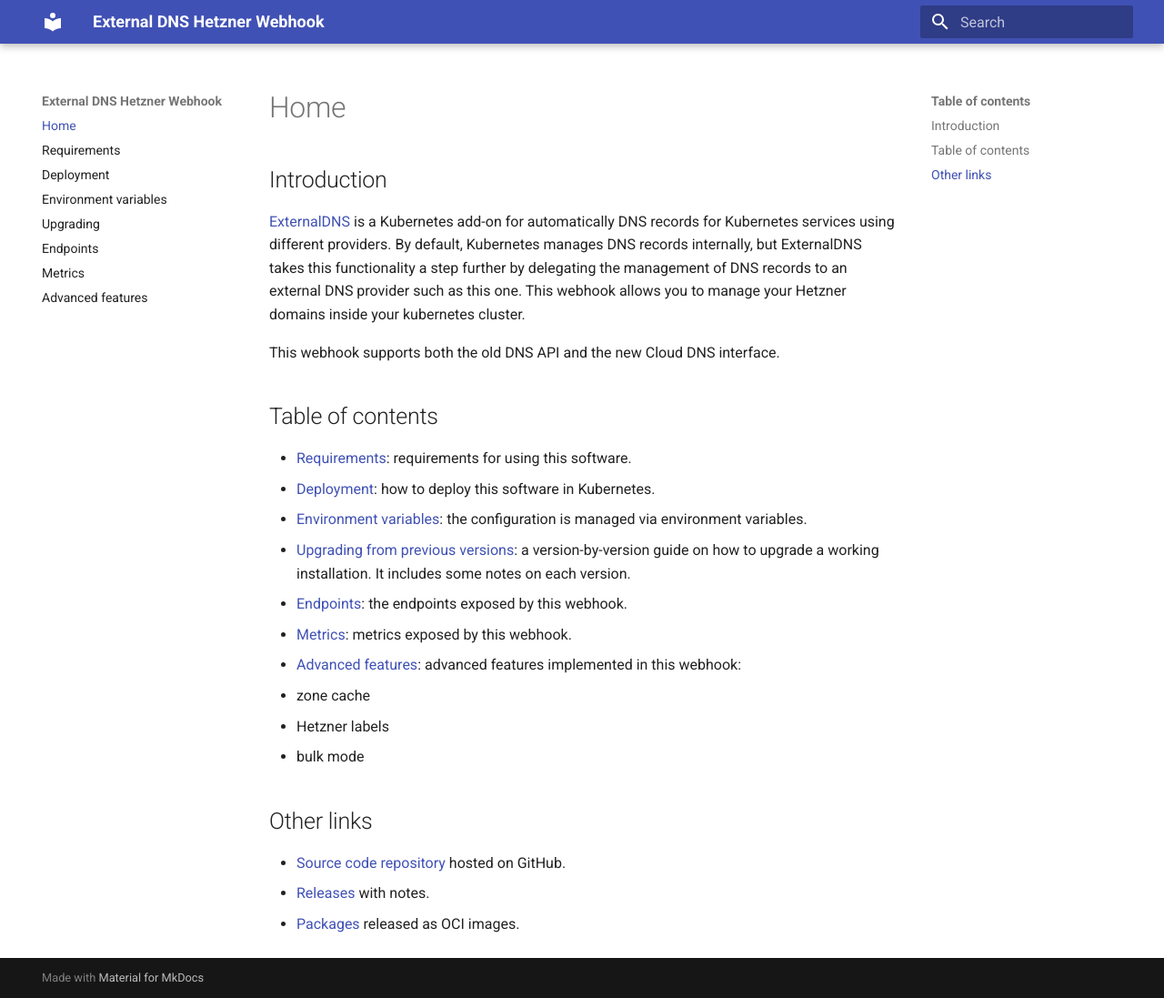
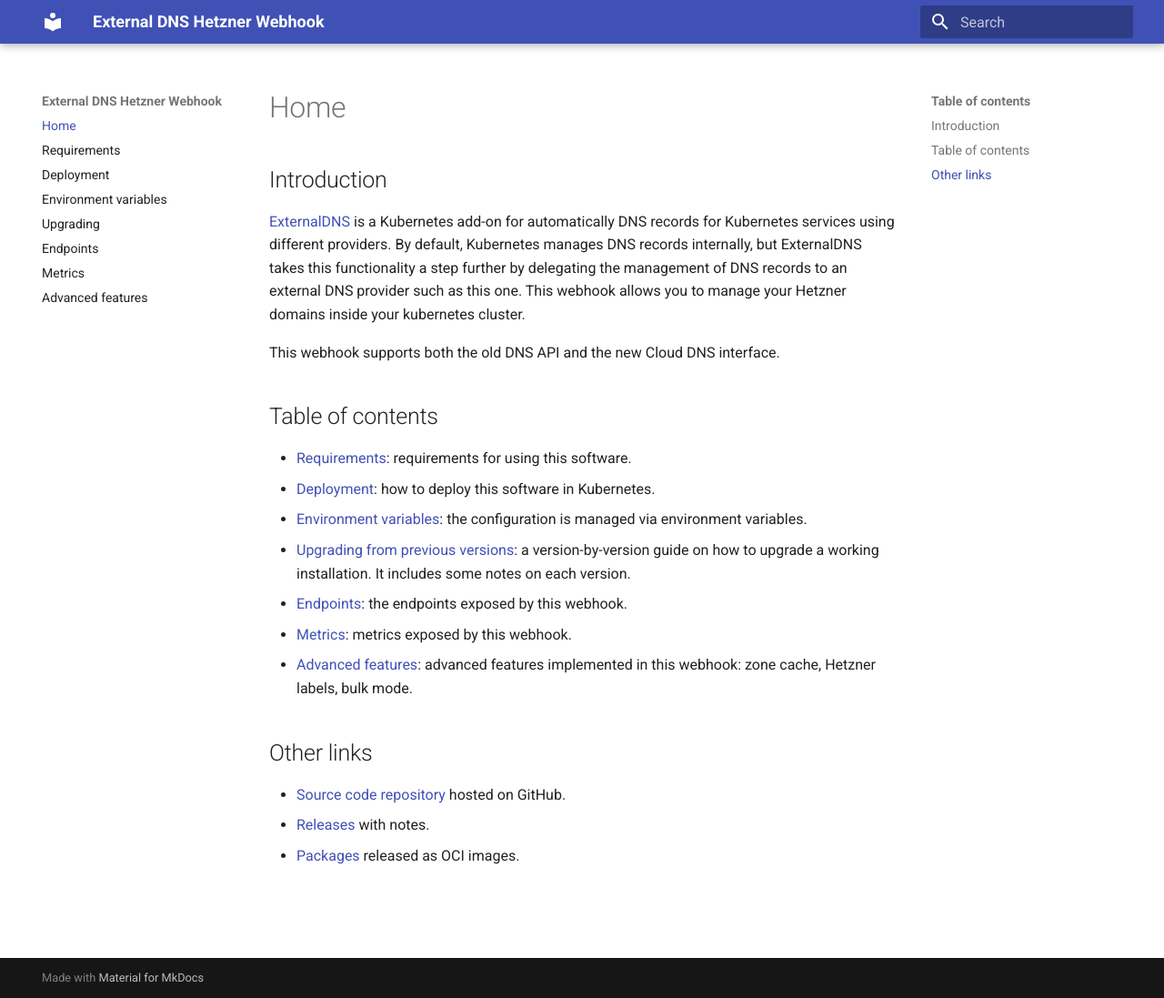
Before and after one commit to mconfalonieri/external-dns-hetzner-webhook, an MkDocs documentation site: the page built from docs/index.md, in a window 1280 px wide and 1097 px high. Shown: the whole window at 91% size. Built offline with MkDocs 1.6.1 and Material for MkDocs 9.7.7, drawn with Linux system fonts in a browser that asks for light colours; the version menu is left out.

Commit message:
Updated Home

```diff
--- a/docs/index.md
+++ b/docs/index.md
@@ -23,11 +23,7 @@
 - [Endpoints](./endpoints.md): the endpoints exposed by this webhook.
 - [Metrics](./metrics.md): metrics exposed by this webhook.
 - [Advanced features](./advanced-features.md): advanced features implemented in
-  this webhook:
-
-  - zone cache
-  - Hetzner labels
-  - bulk mode
+  this webhook: zone cache, Hetzner labels, bulk mode.
 
 ## Other links
 
```
